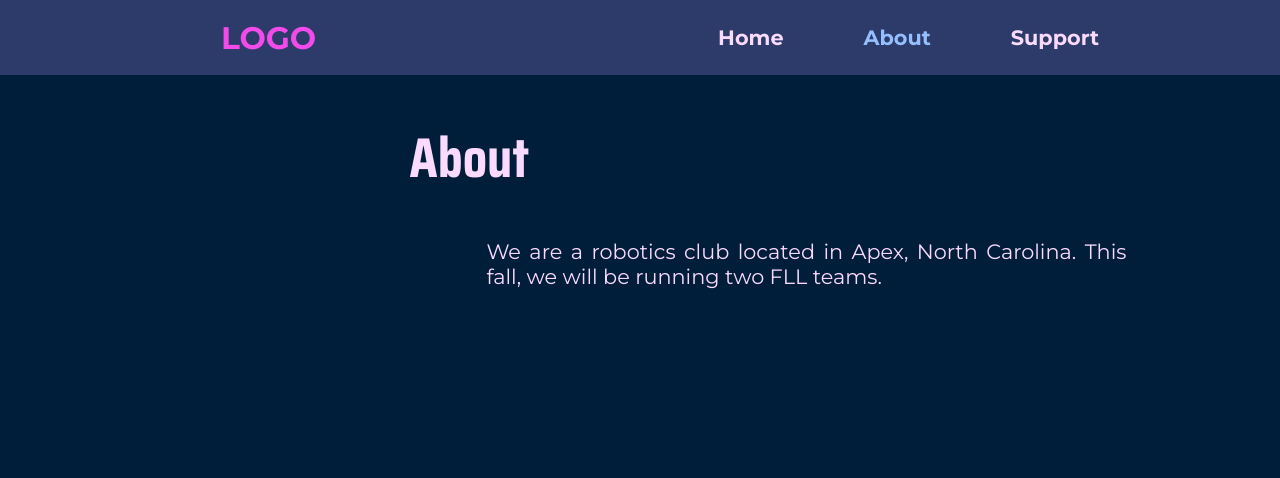
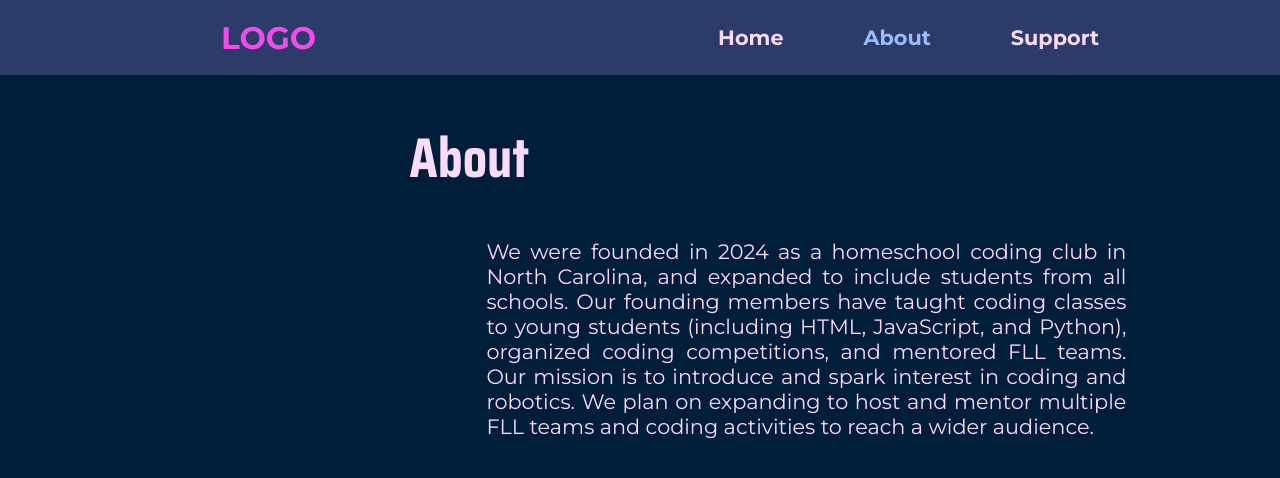
Before and after one commit to Sapphire-Robotics/Sapphire-Robotics.github.io, a Next.js app: page /about in a window 1280 px wide. Shown: the top 478 px of the page. Built offline with nearby package versions, Linux system fonts and the light colour scheme.

Commit message:
Update About page content

```diff
--- a/src/app/about/page.js
+++ b/src/app/about/page.js
@@ -7,7 +7,10 @@ export default function Page() {
             <PageTitle>About</PageTitle>
             <PageContent>
                 <p>
-                  We are a robotics club located in Apex, North Carolina. This fall, we will be running two FLL teams.
+                    We were founded in 2024 as a homeschool coding club in North Carolina, and expanded to include students from all schools.
+                    Our founding members have taught coding classes to young students (including HTML, JavaScript, and Python), organized coding competitions, and mentored FLL teams.
+                    Our mission is to introduce and spark interest in coding and robotics. We plan on expanding to host and mentor multiple FLL teams and coding activities to reach a wider audience.
+
                 </p>
             </PageContent>
         </>
```
